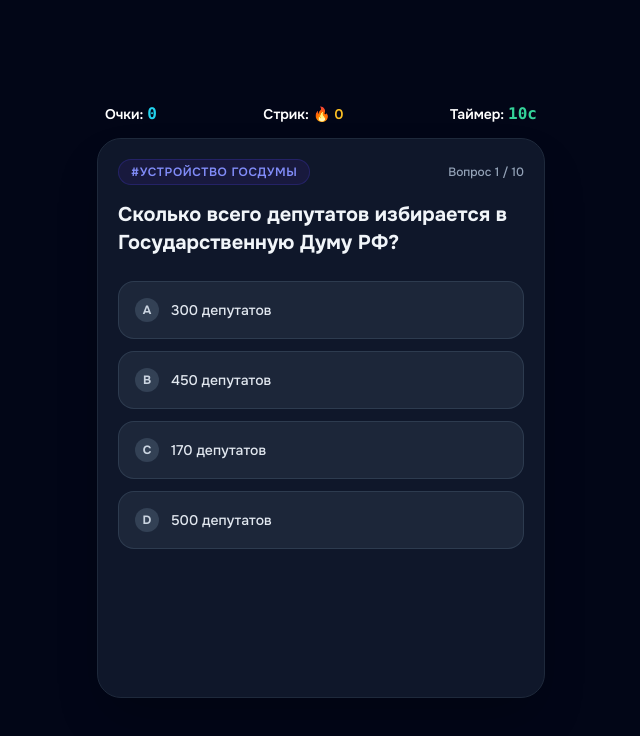
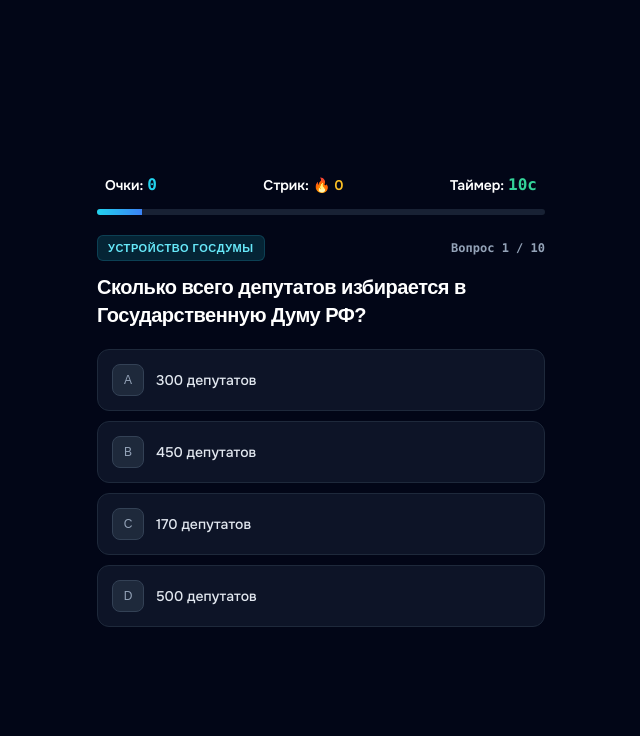
Before and after one commit to Ufimonchik/gosduma-quiz-2026, a React (Vite) app: page / in a window 1280 px wide. Shown: the top 736 px of the page, without its empty margins (319-959 px from the left). Built offline with nearby package versions, Linux system fonts and the light colour scheme; a web font is replaced by a local one.

Commit message:
Update QuestionCard.tsx

```diff
--- a/src/components/QuestionCard.tsx
+++ b/src/components/QuestionCard.tsx
@@ -11,6 +11,8 @@ interface QuestionCardProps {
   onNextQuestion: () => void;
 }
 
+const OPTION_LETTERS = ['A', 'B', 'C', 'D', 'E'];
+
 export const QuestionCard: React.FC<QuestionCardProps> = ({
   question,
   currentIndex,
@@ -20,7 +22,6 @@ export const QuestionCard: React.FC<QuestionCardProps> = ({
 }) => {
   const [selectedOptionId, setSelectedOptionId] = useState<string | null>(null);
 
-  // Сбрасываем выбранный вариант при смене вопроса
   useEffect(() => {
     setSelectedOptionId(null);
   }, [question.id]);
@@ -34,106 +35,114 @@ export const QuestionCard: React.FC<QuestionCardProps> = ({
 
   const handleSelect = (optionId: string) => {
     if (isAnswered) return;
+    setSelectedOptionId(optionId);
+    onAnswerSelected(optionId);
 
-    setSelectedOptionId(optionId);
     const isCorrect = optionId === question.correct_option_id;
-
     triggerHaptic(isCorrect ? 'success' : 'error');
-    onAnswerSelected(optionId);
   };
 
   return (
-    <div className="relative flex flex-col justify-between w-full max-w-md mx-auto min-h-[560px] p-5 bg-slate-900 border border-slate-800 rounded-3xl shadow-2xl text-white select-none overflow-hidden">
-      <div>
-        <div className="flex items-center justify-between gap-2 mb-4">
-          <span className="px-3 py-1 text-xs font-semibold tracking-wider text-indigo-400 bg-indigo-950/60 border border-indigo-800/40 rounded-full uppercase">
-            #{question.category}
+    <div className="w-full max-w-md flex flex-col font-sans select-none">
+      {/* Прогресс-бар */}
+      <div className="w-full bg-slate-800/80 rounded-full h-1.5 mb-5 overflow-hidden">
+        <motion.div
+          className="h-full bg-gradient-to-r from-cyan-400 to-blue-500"
+          initial={{ width: 0 }}
+          animate={{ width: `${((currentIndex + 1) / totalQuestions) * 100}%` }}
+          transition={{ duration: 0.3 }}
+        />
+      </div>
+
+      {/* Верхняя плашка вопроса */}
+      <div className="flex justify-between items-center mb-3">
+        <span className="text-[11px] font-bold uppercase tracking-wider px-2.5 py-1 rounded-md bg-cyan-950/70 text-cyan-300 border border-cyan-800/50 font-display">
+          {question.category}
         </span>
-          <span className="text-xs font-medium text-slate-400">
+        <span className="text-xs font-mono text-slate-400 font-semibold">
           Вопрос {currentIndex + 1} / {totalQuestions}
         </span>
       </div>
 
-        <AnimatePresence mode="wait">
-          <motion.h2
-            key={question.id}
-            initial={{ opacity: 0, y: 8 }}
-            animate={{ opacity: 1, y: 0 }}
-            exit={{ opacity: 0, y: -8 }}
-            transition={{ duration: 0.2 }}
-            className="text-lg md:text-xl font-bold leading-snug text-slate-100 mb-6"
-          >
+      {/* Заголовок вопроса */}
+      <h2 className="text-lg md:text-xl font-bold text-white leading-snug tracking-tight mb-5 min-h-[56px] flex items-center font-display">
         {question.question}
-          </motion.h2>
-        </AnimatePresence>
+      </h2>
 
-        <div className="flex flex-col gap-3">
-          {question.options.map((option, index) => {
-            const isSelected = selectedOptionId === option.id;
-            const isCorrect = option.id === question.correct_option_id;
-
-            let buttonStyle = "bg-slate-800/90 border-slate-700/80 text-slate-200 hover:border-slate-600 active:scale-[0.98]";
+      {/* Список вариантов ответов */}
+      <div className="flex flex-col gap-2.5">
+        {question.options.map((option, idx) => {
+          let btnStyle = 'bg-slate-900/90 text-slate-200 border-slate-800 hover:border-slate-700 active:scale-[0.99]';
+          let letterStyle = 'bg-slate-800 text-slate-400 border-slate-700 font-display';
 
           if (isAnswered) {
+            const isCorrect = option.id === question.correct_option_id;
+            const isChosen = option.id === selectedOptionId;
+
             if (isCorrect) {
-                buttonStyle = "bg-emerald-950/70 border-emerald-500 text-emerald-100 shadow-[0_0_15px_rgba(16,185,129,0.2)]";
-              } else if (isSelected) {
-                buttonStyle = "bg-rose-950/70 border-rose-500 text-rose-100 shadow-[0_0_15px_rgba(244,63,94,0.2)]";
+              btnStyle = 'bg-emerald-950/70 text-emerald-100 border-emerald-500 shadow-[0_0_15px_rgba(16,185,129,0.2)]';
+              letterStyle = 'bg-emerald-500 text-slate-950 font-bold border-emerald-400 font-display';
+            } else if (isChosen && !isCorrect) {
+              btnStyle = 'bg-rose-950/70 text-rose-100 border-rose-500 shadow-[0_0_15px_rgba(244,63,94,0.2)]';
+              letterStyle = 'bg-rose-500 text-white font-bold border-rose-400 font-display';
             } else {
-                buttonStyle = "bg-slate-900/40 border-slate-800 text-slate-500 opacity-40 cursor-not-allowed";
+              btnStyle = 'bg-slate-950/50 text-slate-500 border-slate-900 opacity-40';
+              letterStyle = 'bg-slate-900 text-slate-600 border-slate-800 font-display';
             }
           }
 
           return (
             <motion.button
               key={option.id}
-                initial={{ opacity: 0, y: 12 }}
-                animate={{ opacity: 1, y: 0 }}
-                transition={{ duration: 0.25, delay: index * 0.05 }}
+              onClick={() => handleSelect(option.id)}
               disabled={isAnswered}
-                onClick={() => handleSelect(option.id)}
-                className={`relative flex items-center justify-between w-full p-4 text-left font-medium text-sm rounded-2xl border transition-all duration-150 ${buttonStyle}`}
+              whileTap={!isAnswered ? { scale: 0.98 } : {}}
+              className={`w-full p-3.5 rounded-xl border text-left flex items-center justify-between transition-all duration-150 backdrop-blur-sm ${btnStyle}`}
             >
-                <div className="flex items-center gap-3 pr-2">
-                  <span className={`w-6 h-6 flex items-center justify-center rounded-full text-xs font-bold shrink-0 transition-colors ${
-                    isSelected ? 'bg-white text-slate-900' : 'bg-slate-700 text-slate-300'
-                  }`}>
-                    {String.fromCharCode(65 + index)}
+              <div className="flex items-center gap-3">
+                <span className={`w-8 h-8 rounded-lg flex items-center justify-center text-xs border shrink-0 transition-colors ${letterStyle}`}>
+                  {OPTION_LETTERS[idx] || idx + 1}
                 </span>
-                  <span>{option.text}</span>
+                <span className="text-sm font-medium leading-tight">
+                  {option.text}
+                </span>
               </div>
 
               {isAnswered && (
-                  <div className="shrink-0">
-                    {isCorrect && <CheckCircle2 className="w-5 h-5 text-emerald-400" />}
-                    {isSelected && !isCorrect && <XCircle className="w-5 h-5 text-rose-400" />}
+                <div className="shrink-0 pl-2">
+                  {option.id === question.correct_option_id && (
+                    <CheckCircle2 className="w-5 h-5 text-emerald-400 animate-in zoom-in duration-200" />
+                  )}
+                  {option.id === selectedOptionId && option.id !== question.correct_option_id && (
+                    <XCircle className="w-5 h-5 text-rose-400 animate-in zoom-in duration-200" />
+                  )}
                 </div>
               )}
             </motion.button>
           );
         })}
       </div>
-      </div>
 
+      {/* Блок пояснения и кнопка Дальше */}
       <AnimatePresence>
         {isAnswered && (
           <motion.div
-            initial={{ opacity: 0, y: 40 }}
+            initial={{ opacity: 0, y: 10 }}
             animate={{ opacity: 1, y: 0 }}
-            exit={{ opacity: 0, y: 40 }}
-            transition={{ type: 'spring', damping: 24, stiffness: 300 }}
-            className="mt-6 pt-4 border-t border-slate-800"
+            exit={{ opacity: 0, y: -10 }}
+            transition={{ duration: 0.2 }}
+            className="mt-4 pt-4 border-t border-slate-800/80 flex flex-col gap-3"
           >
-            <div className="p-3.5 mb-4 rounded-xl bg-slate-800/60 border border-slate-700/50 flex gap-2.5 items-start">
-              <Lightbulb className="w-5 h-5 text-amber-400 shrink-0 mt-0.5" />
-              <p className="text-xs text-slate-300 leading-relaxed">
+            <div className="p-3 bg-cyan-950/30 border border-cyan-900/50 rounded-xl flex items-start gap-2.5">
+              <Lightbulb className="w-4 h-4 text-cyan-400 shrink-0 mt-0.5" />
+              <p className="text-xs text-cyan-200/90 leading-relaxed font-normal">
                 {question.explanation}
               </p>
             </div>
 
             <button
               onClick={onNextQuestion}
-              className="w-full flex items-center justify-center gap-2 py-3.5 px-4 font-semibold text-sm bg-gradient-to-r from-indigo-500 to-cyan-500 hover:from-indigo-600 hover:to-cyan-600 text-white rounded-2xl shadow-lg shadow-indigo-500/25 active:scale-[0.98] transition-transform"
+              className="w-full py-3.5 px-4 bg-gradient-to-r from-cyan-500 to-blue-600 hover:from-cyan-400 hover:to-blue-500 text-slate-950 font-bold rounded-xl flex items-center justify-center gap-2 shadow-lg shadow-cyan-950/50 active:scale-[0.99] transition-all font-display text-sm uppercase tracking-wider"
             >
               <span>{currentIndex + 1 === totalQuestions ? 'Завершить квиз' : 'Следующий вопрос'}</span>
               <ArrowRight className="w-4 h-4" />
```
Lines whose indentation alone changed are shown as unchanged.
